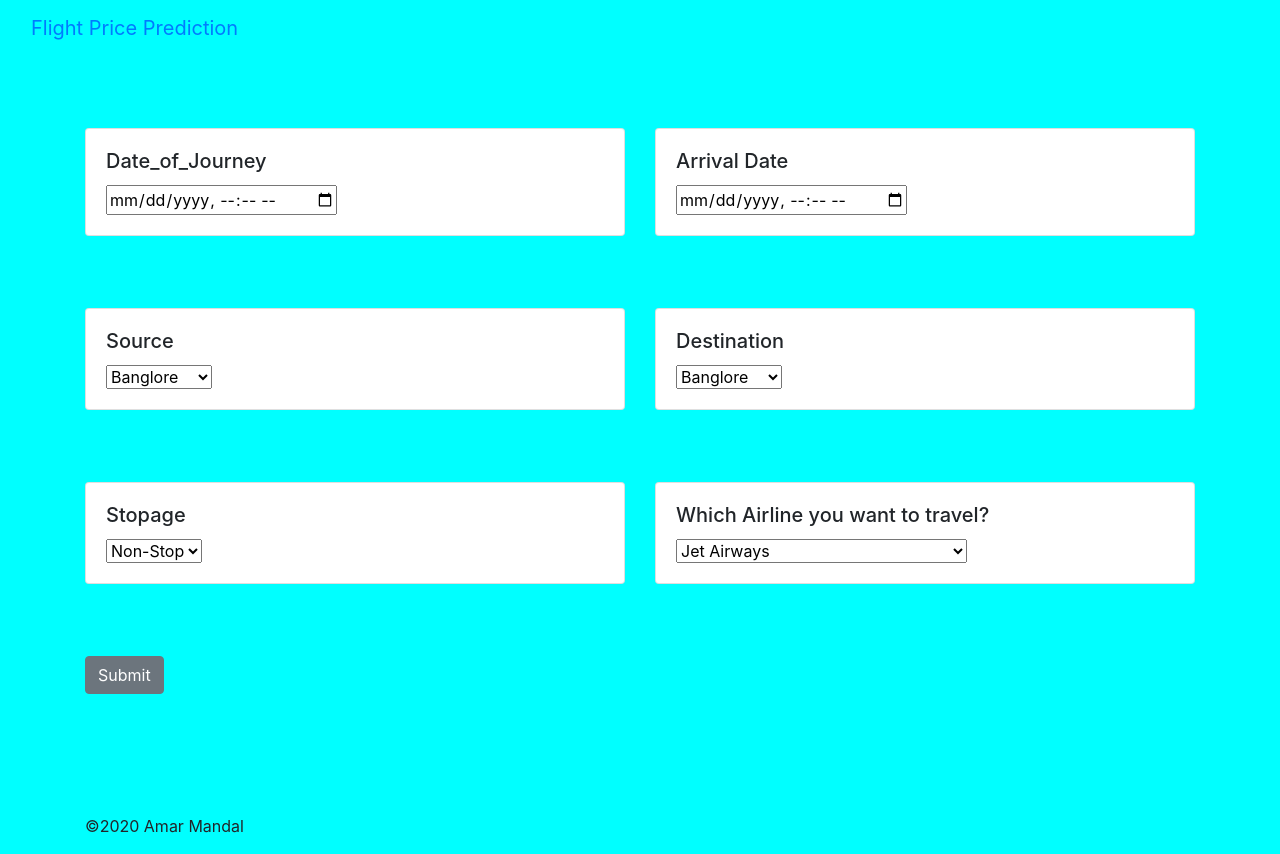
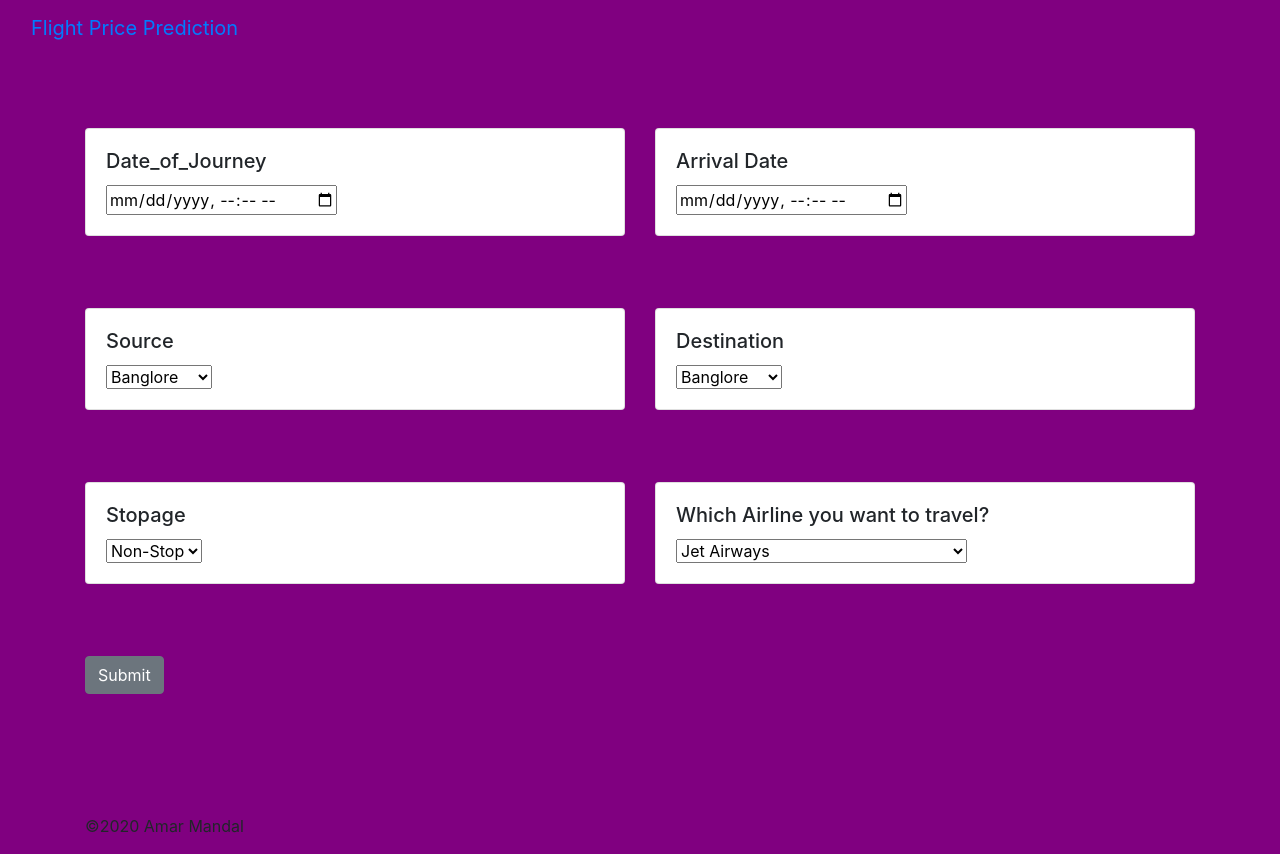
Before and after one commit to SHIVRAJSHINDE/AirlineFare_EndToEnd_02, a Flask app: page / in a window 1280 px wide. Run offline with Flask 3, Linux system fonts and the light colour scheme; parts of the project's set-up code (start-up, migrations or seed data) failed here and were passed over; some libraries are stand-ins or nearby versions.

Commit message:
CodeD-1.1

```diff
--- a/flask_app/templates/home.html
+++ b/flask_app/templates/home.html
@@ -16,7 +16,7 @@
 <html>
 
 
-<body style="background-color: aqua;">
+<body style="background-color: purple;">
 
 
     <!-- As a heading -->
```
